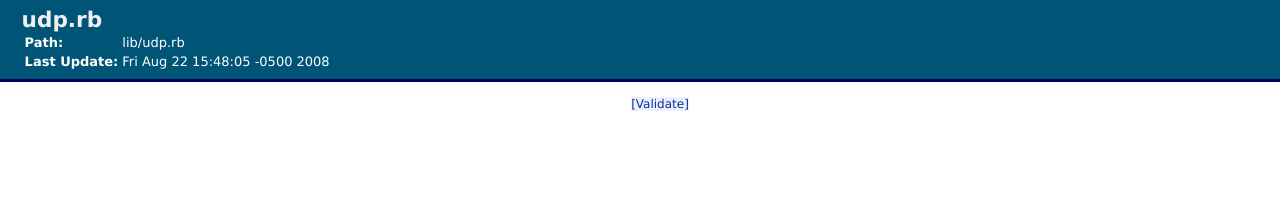
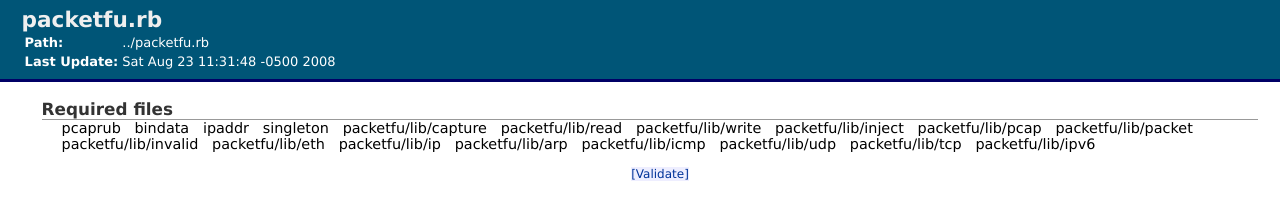
Before and after one commit to packetfu/packetfu, a plain HTML site: page packetfu/doc/files/__/packetfu_rb.html in a window 1280 px wide. Drawn offline with Linux system fonts and the light colour scheme.

Commit message:
Updating the documentation.
git-svn-id: https://packetfu.googlecode.com/svn/trunk@4 ebf01b17-4b54-0410-ae1b-bdaaa366248d

```diff
--- a/packetfu/doc/files/lib/udp_rb.html
+++ b/packetfu/doc/files/__/packetfu_rb.html
@@ -5,7 +5,7 @@
 
 <html xmlns="http://www.w3.org/1999/xhtml" xml:lang="en" lang="en">
 <head>
-  <title>File: udp.rb</title>
+  <title>File: packetfu.rb</title>
   <meta http-equiv="Content-Type" content="text/html; charset=iso-8859-1" />
   <meta http-equiv="Content-Script-Type" content="text/javascript" />
   <link rel="stylesheet" href="../.././rdoc-style.css" type="text/css" media="screen" />
@@ -47,16 +47,16 @@
 
 
   <div id="fileHeader">
-    <h1>udp.rb</h1>
+    <h1>packetfu.rb</h1>
     <table class="header-table">
     <tr class="top-aligned-row">
       <td><strong>Path:</strong></td>
-      <td>lib/udp.rb
+      <td>../packetfu.rb
       </td>
     </tr>
     <tr class="top-aligned-row">
       <td><strong>Last Update:</strong></td>
-      <td>Fri Aug 22 15:48:05 -0500 2008</td>
+      <td>Sat Aug 23 11:31:48 -0500 2008</td>
     </tr>
     </table>
   </div>
@@ -69,6 +69,30 @@
   <div id="contextContent">
 
 
+    <div id="requires-list">
+      <h3 class="section-bar">Required files</h3>
+
+      <div class="name-list">
+      pcaprub&nbsp;&nbsp;
+      bindata&nbsp;&nbsp;
+      ipaddr&nbsp;&nbsp;
+      singleton&nbsp;&nbsp;
+      packetfu/lib/capture&nbsp;&nbsp;
+      packetfu/lib/read&nbsp;&nbsp;
+      packetfu/lib/write&nbsp;&nbsp;
+      packetfu/lib/inject&nbsp;&nbsp;
+      packetfu/lib/pcap&nbsp;&nbsp;
+      packetfu/lib/packet&nbsp;&nbsp;
+      packetfu/lib/invalid&nbsp;&nbsp;
+      packetfu/lib/eth&nbsp;&nbsp;
+      packetfu/lib/ip&nbsp;&nbsp;
+      packetfu/lib/arp&nbsp;&nbsp;
+      packetfu/lib/icmp&nbsp;&nbsp;
+      packetfu/lib/udp&nbsp;&nbsp;
+      packetfu/lib/tcp&nbsp;&nbsp;
+      packetfu/lib/ipv6&nbsp;&nbsp;
+      </div>
+    </div>
 
    </div>
 
```
Also changed, not shown: packetfu/doc/classes/PacketFu.html (+2 -2 lines), packetfu/doc/classes/PacketFu.src/M000001.html (+1 -1 lines), packetfu/doc/files/lib/arp_rb.html (+1 -1 lines), packetfu/doc/files/lib/capture_rb.html (+1 -1 lines), packetfu/doc/files/lib/eth_rb.html (+1 -1 lines), packetfu/doc/files/lib/icmp_rb.html (+1 -1 lines), packetfu/doc/files/lib/inject_rb.html (+1 -1 lines), packetfu/doc/files/lib/invalid_rb.html (+1 -1 lines), packetfu/doc/files/lib/ip_rb.html (+1 -1 lines), packetfu/doc/files/lib/ipv6_rb.html (+1 -1 lines), packetfu/doc/files/lib/packet_rb.html (+1 -1 lines), packetfu/doc/files/lib/pcap_rb.html (+1 -1 lines), packetfu/doc/files/lib/read_rb.html (+1 -1 lines), packetfu/doc/files/lib/tcp_rb.html (+2 -2 lines), 4 more files, 1 other file.
